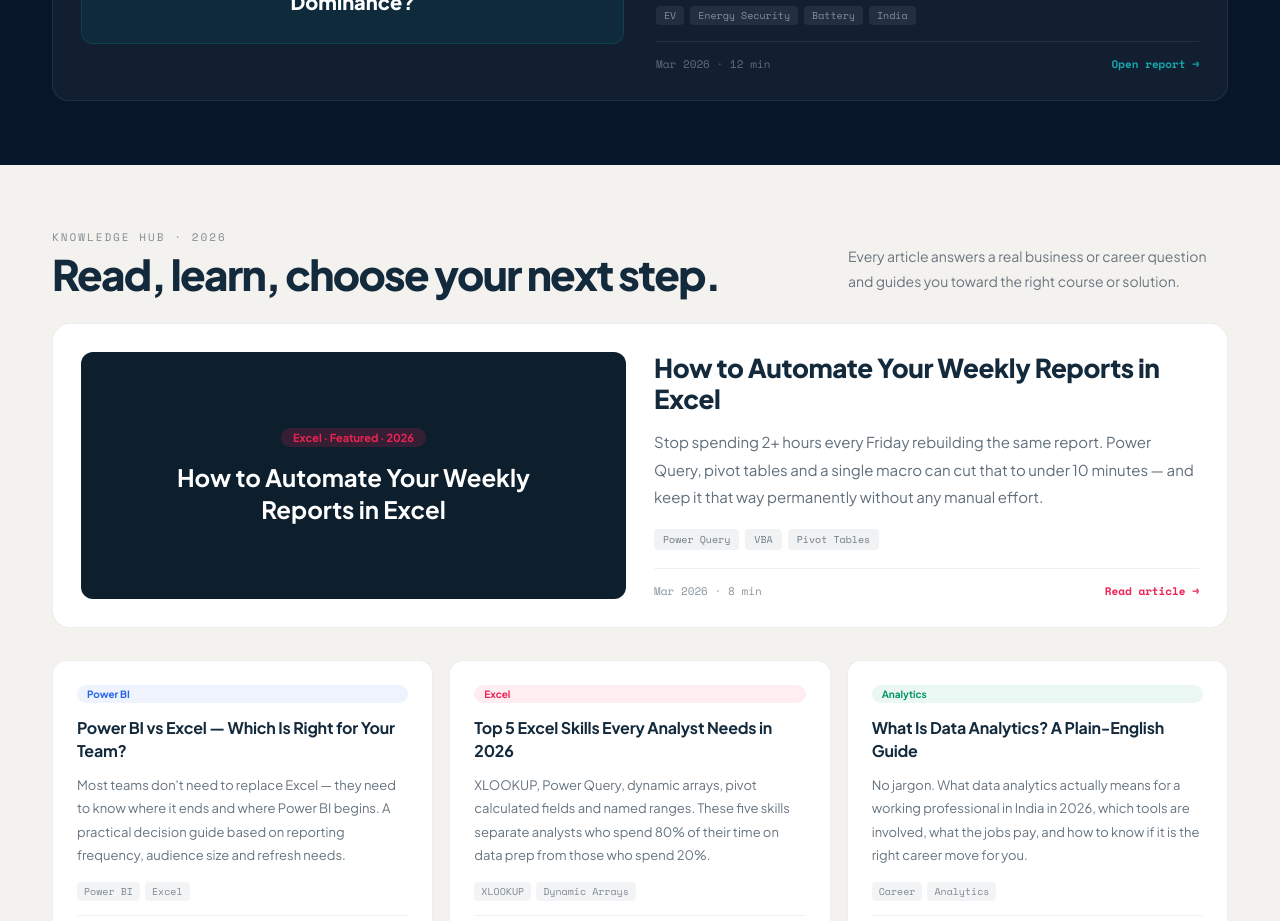
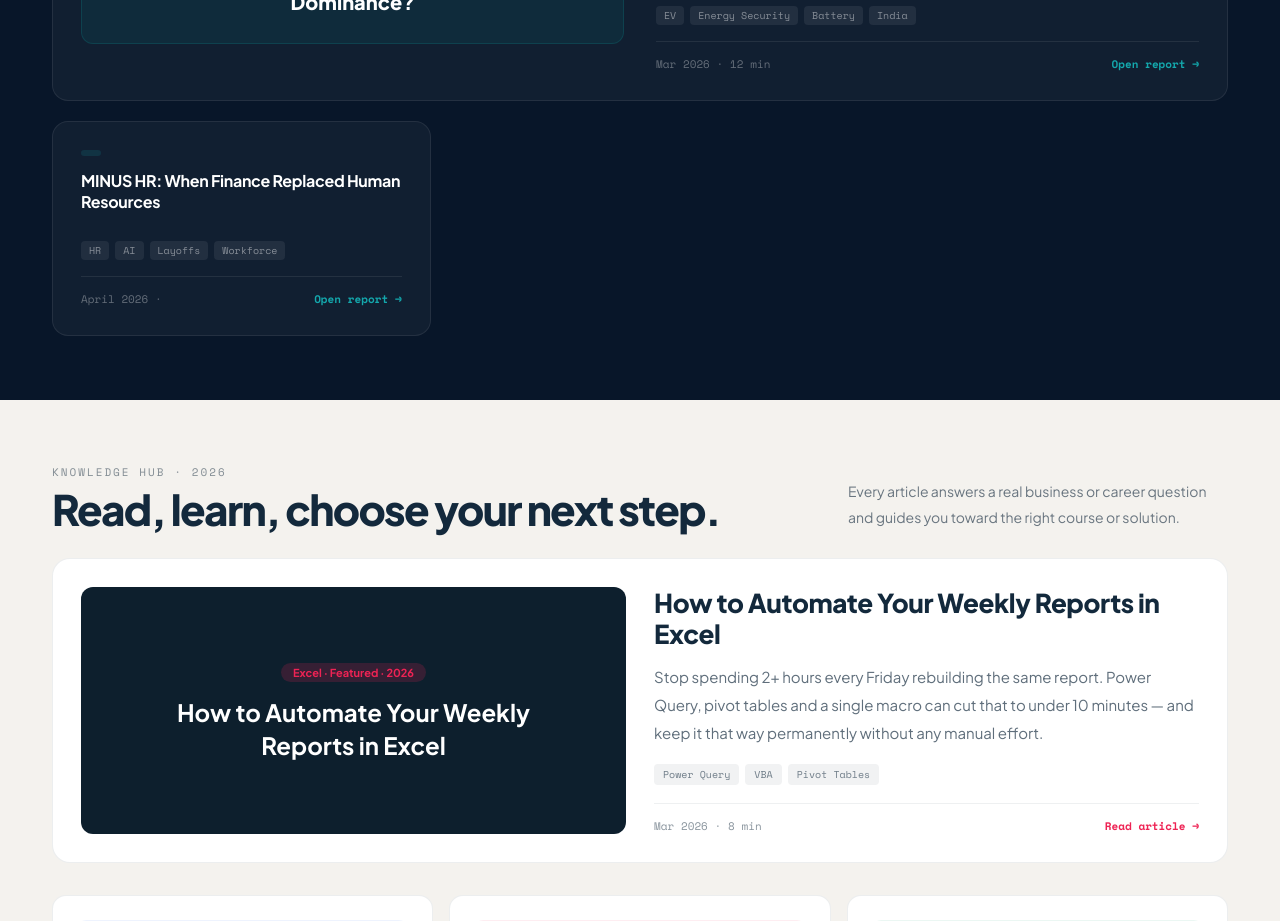
Before and after one commit to technoexcel/technoexcel-website, a Next.js app: page /blog in a window 1280 px wide. Shown: the part 860-1781 px from the top of the page. Built offline with nearby package versions, Linux system fonts and the light colour scheme.

Commit message:
Updateblog page.tsx

```diff
--- a/src/app/blog/page.tsx
+++ b/src/app/blog/page.tsx
@@ -22,7 +22,16 @@ export const INSIGHTS = [
     excerpt: "A data-driven deep dive into India's EV battery strategy — BYD's cost dominance, critical mineral supply chains, Na-ion technology bets, and the 5 policy levers that could reshape India's energy security by 2035.",
     tags:    ["EV","Energy Security","Battery","India","Strategy"],
   },
-  // Add more reports here as you create them
+  {
+  slug: "minus-hr-workforce-transformation-2026",
+  title: "MINUS HR: When Finance Replaced Human Resources",
+  description: "A research-backed report on the shift from Human-Centric HR to AI & Finance-Driven Workforce Decisions. Oracle layoffs, algorithmic exits, and what both employees and employers must do now.",
+  date: "April 2026",
+  category: "Workforce Intelligence",
+  tags: ["HR", "AI", "Layoffs", "Workforce", "Oracle", "Future of Work"],
+  readTime: "12 min read",
+  insightUrl: "/insights/minus-hr-workforce-transformation-2026.html",
+},
 ];
 
 export const BLOG_POSTS=[
```
